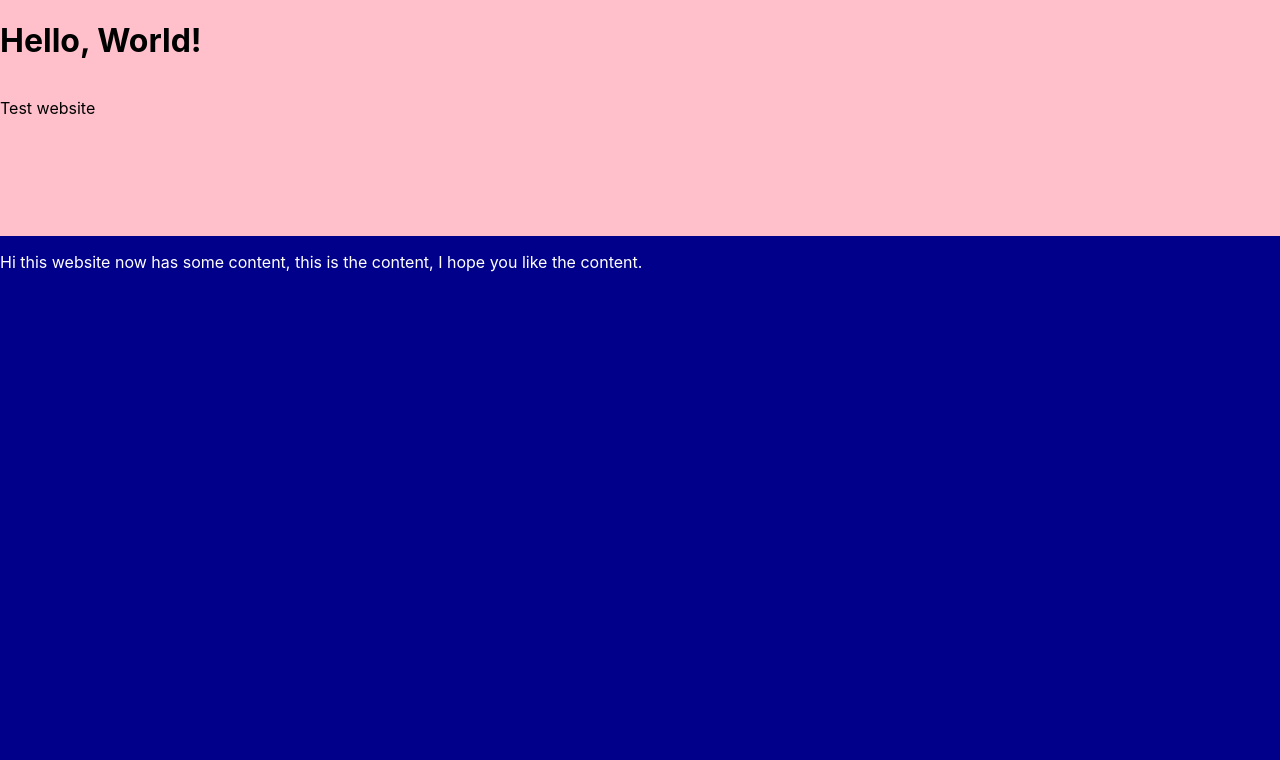
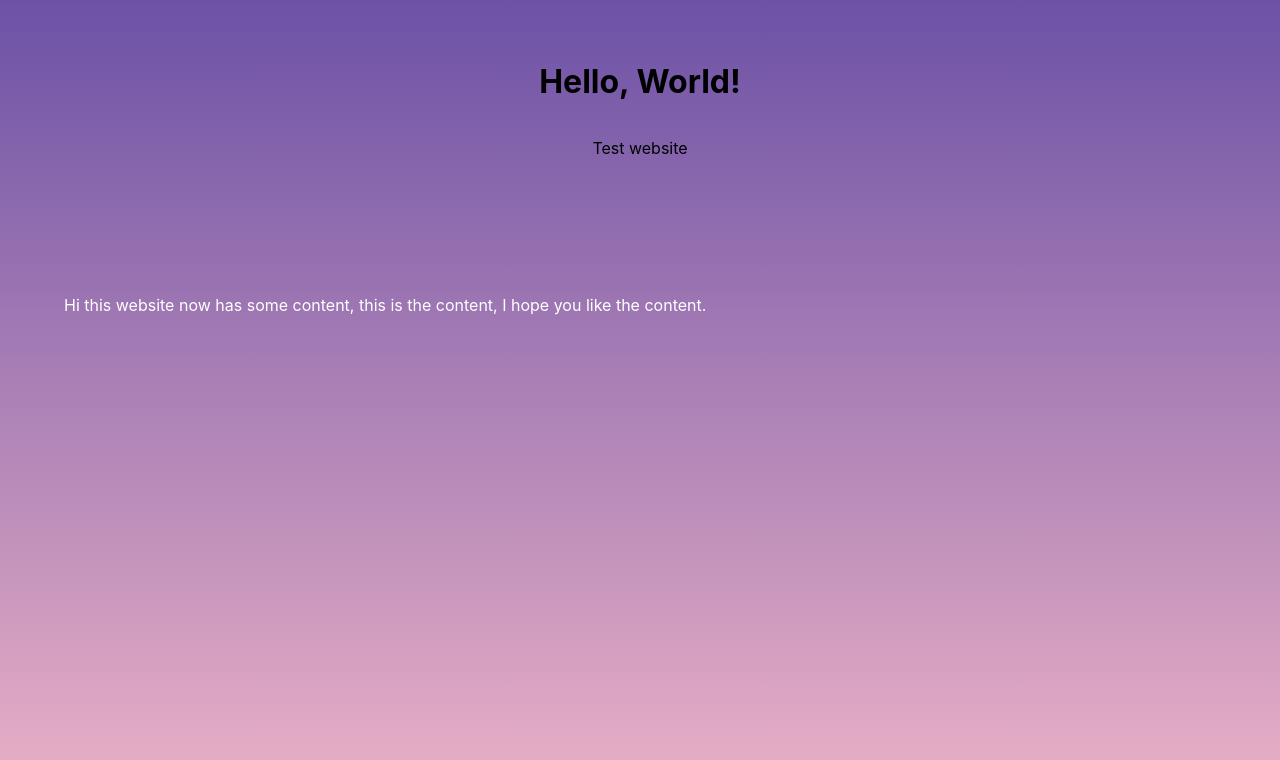
Before and after one commit to soweli-pali/lipu-wawa, a React (Create React App) app: page / in a window 1280 px wide. Shown: the top 760 px of the page. Built offline with nearby package versions, Linux system fonts and the light colour scheme.

Commit message:
Added a fun background animation

```diff
--- a/src/App.css
+++ b/src/App.css
@@ -3,15 +3,29 @@
   min-height: 100vh;
   display: flex;
   flex-direction: column;
+  background: linear-gradient(darkblue, pink);
+  background-size: 200% 200%;
+  animation: gradientAnimation 20s ease infinite;
+}
+
+@keyframes gradientAnimation {
+  0% {
+    background-position: 0% 0%;
+  }
+  50% {
+    background-position: 0% 100%;
+  }
+  100% {
+    background-position: 0% 0%;
+  }
 }
 
 .App-header {
-  background-color: pink;
   flex: 1;
   display: flex;
   flex-direction: column;
-  align-items: flex-start;
-  justify-content: flex-start;
+  align-items: center;
+  justify-content: center;
   color: black;
 }
 
@@ -19,5 +33,5 @@
   flex: 5;
   display: flex;
   color: white;
-  background-color: darkblue;
+  padding: 5%;
 }
```
